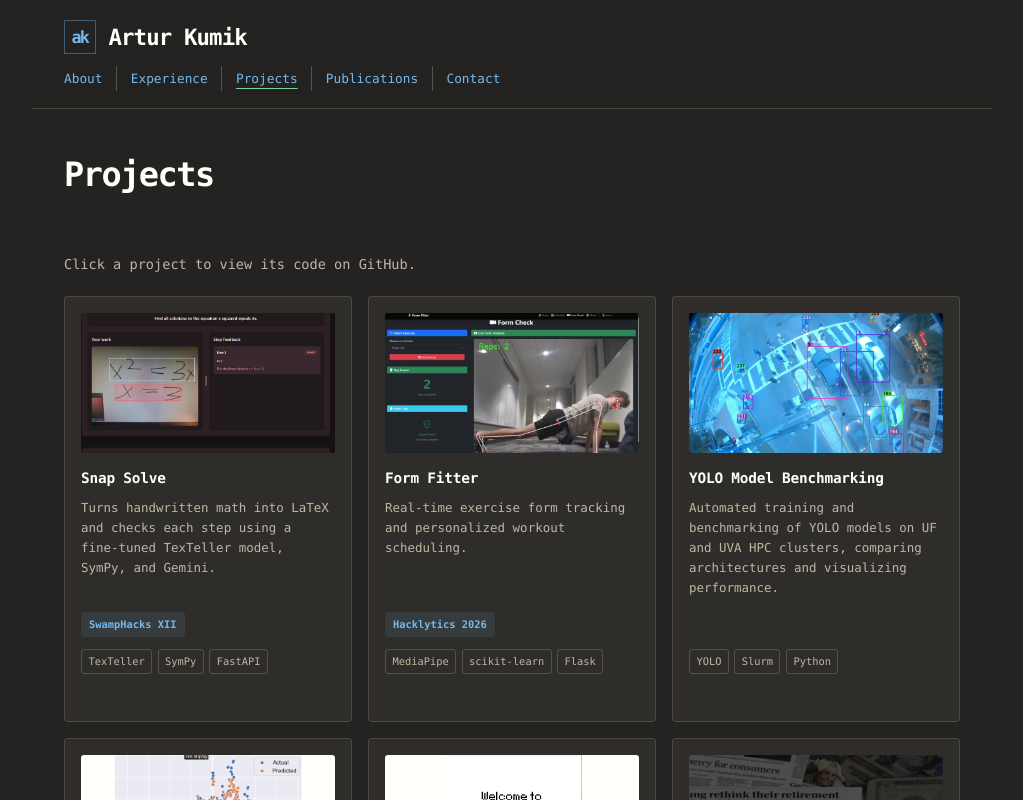
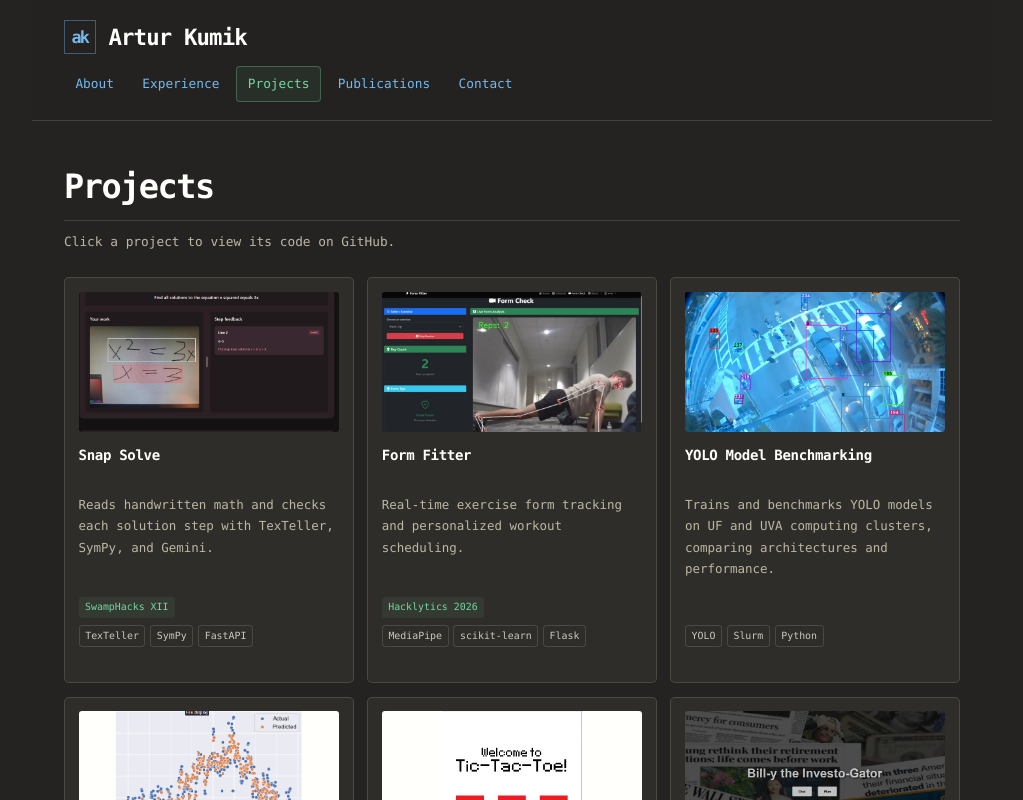
Before and after one commit to artkumik/website, a React (Vite) app: page /projects in a window 1280 px wide. Shown: the top 800 px of the page, without its empty margins (128-1151 px from the left). Built offline with nearby package versions, Linux system fonts and the light colour scheme.

Commit message:
update website style

```diff
--- a/src/App.css
+++ b/src/App.css
@@ -11,10 +11,13 @@ body { margin: 0; background: #242321; color: #fffffc; -webkit-font-smoothing: a
 .navbar .nav-container { max-width: 896px; display: grid; grid-template-columns: 1fr auto; gap: .6rem; }
 .navbar .nav-logo { color: #fffffc; font-size: 1.4rem; letter-spacing: -.04em; font-weight: 700; }
 .navbar .nav-menu { grid-column: 1 / -1; gap: 0; }
-.navbar .nav-menu li + li { border-left: 1px solid #beb7a455; margin-left: .85rem; padding-left: .85rem; }
+.navbar .nav-menu { gap: .35rem; }
+.navbar .nav-menu li + li { margin: 0; padding: 0; border: 0; }
 .navbar .nav-link { color: var(--accent); font-size: .8rem; font-weight: 400; }
-.navbar .nav-link.active { color: var(--accent); text-decoration: underline; text-underline-offset: 5px; border: 0; padding-bottom: .25rem; }
-.App .page-title { color: #fffffc; font-family: var(--mono); font-size: clamp(1.7rem, 4vw, 2.1rem); line-height: 1.3; text-align: left; font-weight: 600; letter-spacing: -.045em; margin: .25rem 0 .6rem; padding: 0; border: 0; position: relative; }
+.navbar .nav-link { display: block; padding: .35rem .65rem; border: 1px solid transparent; border-radius: 4px; }
+.navbar .nav-link.active { color: var(--secondary); background: #76d6a012; border-color: #76d6a055; text-decoration: none; }
+.navbar .nav-link:hover { text-decoration: none; background: #beb7a40d; }
+.App .page-title { color: #fffffc; font-family: var(--mono); font-size: clamp(1.7rem, 4vw, 2.1rem); line-height: 1.3; text-align: left; font-weight: 600; letter-spacing: -.045em; margin: .25rem 0 .6rem; padding: 0 0 .75rem; border: 0; border-bottom: 1px solid var(--line); position: relative; }
 .App .page-title::after { display: none; }
 .App .page-intro { color: var(--muted); text-align: left; font-size: .85rem; margin: .5rem 0 0; }
 .App .section { margin: 0; }
@@ -31,26 +34,6 @@ body { margin: 0; background: #242321; color: #fffffc; -webkit-font-smoothing: a
 .App .cert-item { gap: 1rem; font-size: .95rem; }
 .App .cert-issuer { color: var(--muted); }
 .about-closing { padding-top: 1rem; border-top: 1px solid var(--line); }
-.App .projects-intro { color: #beb7a4; font-size: .85rem; margin-bottom: 1.25rem; }
-.App .projects-grid { grid-template-columns: repeat(3, minmax(0, 1fr)); gap: 1rem; }
-.App .project-card { background: #2f2d29; border: 1px solid var(--line); border-radius: 4px; padding: 1rem; }
-.App .project-card:hover { background: #3b3831; border-color: #74b9ed; transform: none; }
-.App .project-image-wrapper { height: 140px; border: 0; border-radius: 2px; }
-.App .project-img { opacity: 1; filter: none; display: block; object-fit: cover; }
-.App .project-title { font-family: var(--mono); font-size: 1rem; }
-.App .project-description { color: #beb7a4; font-size: .9rem; line-height: 1.6; }
-.App .project-meta { color: #beb7a4; font-family: var(--mono); }
-.App .project-type { color: #beb7a4; }
-.App .tech-tag { color: #beb7a4; border-color: #beb7a444; font-family: var(--mono); font-size: .65rem; }
-.App .hackathon-badge { color: #74b9ed; background: #74b9ed1a; border: 0; border-radius: 3px; font-family: var(--mono); font-size: .65rem; }
-.App .year-group { grid-template-columns: 60px 1fr; border-color: var(--line); }
-.App .year-heading { color: var(--muted); font-family: var(--mono); }
-.App .publication-item { padding: 1rem; border: 1px solid var(--line); background: #2f2d29; border-radius: 4px; }
-.App .pub-title { color: #fffffc; font-family: var(--mono); font-size: 1.05rem; line-height: 1.5; }
-.App .pub-summary { color: #beb7a4; font-size: .95rem; line-height: 1.65; margin: .5rem 0 .8rem; }
-.App .pub-authors { color: #beb7a4; }
-.App .pub-venue, .App .pub-note { color: #beb7a4; }
-.App .pub-action-link { color: var(--link); font-family: var(--mono); font-size: .8rem; }
 .App .timeline-item::before { background: #beb7a466; }
 .App .timeline-dot { border-color: #242321; box-shadow: 0 0 0 2px #beb7a466; }
 .App .exp-card { background: #2f2d29; border-color: var(--line); border-radius: 4px; }
@@ -66,24 +49,19 @@ body { margin: 0; background: #242321; color: #fffffc; -webkit-font-smoothing: a
 .skip-link { position: fixed; left: 1rem; top: -100px; z-index: 200; background: #242321; padding: .5rem 1rem; }
 .skip-link:focus { top: .5rem; }
 @media (max-width: 768px) {
- .App .projects-grid { grid-template-columns: repeat(2, minmax(0, 1fr)); }
  .App .page-container { padding: 1.75rem 1.25rem; gap: 1.25rem; }
  .App .navbar { padding: 1rem 1.25rem; }
  .navbar .nav-menu { display: none; background: #242321; border: 1px solid var(--line); padding: .5rem 1rem; top: calc(100% + 1rem); border-radius: 4px; }
  .navbar .nav-menu.active { display: flex; max-height: none; }
  .navbar .nav-menu li + li { margin-left: 0; padding-left: 0; border-left: 0; }
  .navbar .hamburger { grid-column: 2; grid-row: 1; }
- .App .year-group, .App .skill-row { grid-template-columns: 1fr; gap: .5rem; }
  .App .cert-item { gap: .1rem; }
 }
-@media (max-width: 600px) { .App .projects-grid { grid-template-columns: 1fr; } }
 @media (prefers-reduced-motion: reduce) { *, *::before, *::after { transition: none !important; scroll-behavior: auto !important; } }
 
 .navbar .nav-logo { display: inline-flex; align-items: center; gap: .8rem; }
 .brand-mark { color: #74b9ed; font-size: 1.05rem; font-weight: 600; letter-spacing: -.1em; border: 1px solid #74b9ed66; padding: .15rem .4rem; line-height: 1.6; }
 .App .site-footer { max-width: 896px; margin: 1rem auto 0; background: transparent; }
-.App .project-description { font-size: .78rem; }
-.App .project-title { font-size: .9rem; }
 .App .exp-description li { font-size: .82rem; }
 .App .exp-role { font-size: 1.05rem; }
 .App .exp-company { font-size: .85rem; }
@@ -93,14 +71,9 @@ body { margin: 0; background: #242321; color: #fffffc; -webkit-font-smoothing: a
 .navbar .nav-link.active { text-decoration-color: var(--secondary); }
 .App .timeline-dot { background: var(--accent); }
 .App .exp-current { color: var(--accent); }
-.App .project-title, .App .exp-role, .App .cert-title { color: #fffffc; }
-.App .project-image-wrapper { background: #242321; }
 .App .hamburger span { background: #fffffc; }
 ::selection { background: #74b9ed; color: #000000; }
 
-.project-preview { margin: 0 0 .85rem; }
-.App .project-preview .project-image-wrapper { margin-bottom: 0; border-radius: 3px; background: #181817; }
-.App .preview-math .project-img { object-position: center top; }
-.App .preview-game .project-img, .App .preview-chart .project-img { object-fit: contain; background: #fffffc; }
-.App .preview-traffic .project-img { object-position: center 40%; }
-.App .project-card:hover .project-img { opacity: 1; }
+.App .portfolio-card { display: flex; flex-direction: column; min-width: 0; padding: .85rem; border: 1px solid var(--line); border-radius: 5px; background: #2f2d29; color: #fffffc; transition: border-color .15s ease; }
+.App .portfolio-card:hover { border-color: var(--accent); }
+.portfolio-title { font: inherit; font-size: .88rem; font-weight: 600; line-height: 1.5; margin: 0 0 .4rem; letter-spacing: -.025em; }
--- a/src/pages/Experience.css
+++ b/src/pages/Experience.css
@@ -49,3 +49,5 @@
   .exp-card { padding: 1rem; }
   .exp-role { font-size: 1.15rem; }
 }
+
+.exp-period { display: block; }
--- a/src/pages/Projects.css
+++ b/src/pages/Projects.css
@@ -1,186 +1,18 @@
-/* Section Base & Intro */
-.projects-section {
-  margin-top: 0.6rem;
-}
-
-.projects-intro {
-  font-size: 0.95rem;
-  color: #c0c0c0;
-  max-width: 700px;
-  margin-bottom: 1.25rem;
-  line-height: 1.6;
-}
-
-/* 3-Column Ultra-Compact Grid Layout */
-.projects-grid {
-  display: grid;
-  grid-template-columns: repeat(3, 1fr);
-  grid-auto-rows: 1fr;
-  gap: .9rem;
-}
-
-/* Project Card Link Wrapper */
-.project-card-link {
-  text-decoration: none;
-  color: inherit;
-  display: flex;
-  flex-direction: column;
-}
-
-/* Tighter Minimalist Card Frame */
-.project-card {
-  background: transparent;
-  border: 1px solid #1a1a1a;
-  border-radius: 4px;
-  padding: 1.1rem;
-  display: flex;
-  flex-direction: column;
-  justify-content: space-between;
-  transition: all 0.25s cubic-bezier(0.25, 0.8, 0.25, 1);
-  overflow: hidden;
-  flex: 1;
-}
-
-.project-card-link:hover .project-card {
-  border-color: #333333;
-  background: rgba(255, 255, 255, 0.01);
-  transform: none;
-  cursor: pointer;
-}
-
-.project-content {
-  display: flex;
-  flex-direction: column;
-  flex: 1;
-}
-
-/* Compact Image Thumbnail Component */
-.project-image-wrapper {
-  width: 100%;
-  height: 115px;
-  /* Significantly shorter vertical footprint */
-  border-radius: 2px;
-  overflow: hidden;
-  border: 1px solid #161616;
-  background: #0d0d0d;
-  margin-bottom: .75rem;
-}
-
-.project-img {
-  width: 100%;
-  height: 100%;
-  object-fit: cover;
-  opacity: 0.5;
-  filter: grayscale(100%);
-  transition: all 0.25s ease;
-}
-
-.project-card:hover .project-img {
-  opacity: 0.8;
-  filter: grayscale(0%);
-}
-
-/* Card Content Header */
-.project-card-header {
-  margin-bottom: 0.4rem;
-}
-
-.project-title {
-  color: #ffffff;
-  margin: 0 0 0.35rem 0;
-  font-size: 1.05rem;
-  /* Cleaned font profile */
-  font-weight: 600;
-  letter-spacing: -0.2px;
-}
-
-/* Metadata Rows */
-.project-meta {
-  display: flex;
-  gap: 0.6rem;
-  font-size: 0.75rem;
-  color: #909090;
-}
-
-.project-type {
-  font-weight: 500;
-  color: #a0a0a0;
-}
-
-.project-timeline {
-  font-variant-numeric: tabular-nums;
-}
-
-/* Card Body Copy */
-.project-description {
-  color: #999999;
-  line-height: 1.45;
-  margin: 0 0 .85rem 0;
-  font-size: 0.825rem;
-  /* High-density font downscaling */
-  flex-grow: 1;
-}
-
-/* Mini Technical Stack Tags */
-.project-tech {
-  display: flex;
-  min-height: 3.5rem;
-  align-content: flex-start;
-  align-items: flex-start;
-  gap: 0.35rem;
-  flex-wrap: wrap;
-  width: 100%;
-  margin-top: auto;
-  justify-content: flex-start;
-}
-
-.tech-tag {
-  display: inline-block;
-  background: transparent;
-  color: #666666;
-  padding: 0.15rem 0.4rem;
-  border: 1px solid #1a1a1a;
-  border-radius: 3px;
-  font-size: 0.7rem;
-  font-weight: 400;
-}
-
-.project-card-link:hover .tech-tag {
-  border-color: #262626;
-  color: #999999;
-}
-
-/* Responsive Overrides scaling backwards */
-@media (max-width: 1000px) {
-  .projects-grid {
-    grid-template-columns: repeat(2, 1fr);
-    /* 2 columns on small laptop viewports */
-  }
-}
-
-@media (max-width: 650px) {
-  .projects-grid {
-    grid-template-columns: 1fr;
-    /* Pure stack timeline array for devices */
-    gap: 1rem;
-  }
-
-  .project-footer-row {
-    flex-direction: column;
-    align-items: flex-start;
-    gap: 0.5rem;
-  }
-}
-.project-entry { display: flex; flex-direction: column; min-width: 0; }
-.project-entry .project-card-link { flex: 1; }
-
-.project-image-wrapper { position: relative; }
-.hackathon-badge { align-self: flex-start; display: inline-flex; align-items: center; gap: .35rem; color: #c9efd6; font-size: .68rem; font-weight: 600; padding: .2rem .5rem; border: 1px solid #4a6854; border-radius: 4px; background: #233c2b; margin-bottom: .65rem; }
-.project-meta { flex-wrap: wrap; }
-
-.project-footer { margin-top: auto; }
-.project-event { min-height: 2rem; margin-bottom: .35rem; }
-.project-event .hackathon-badge { margin: 0; }
-.project-footer .project-tech { margin-top: 0; }
-
-.project-preview { flex-shrink: 0; }
+.projects-intro { margin: .5rem 0 0; color: var(--muted); font-size: .8rem; }
+.projects-grid { display: grid; grid-template-columns: repeat(3, minmax(0, 1fr)); grid-auto-rows: 1fr; gap: .85rem; }
+.App .project-card { text-decoration: none; }
+.App .project-card:hover { color: #fffffc; border-color: var(--accent); text-decoration: none; }
+.project-preview { height: 140px; flex-shrink: 0; overflow: hidden; border-radius: 3px; background: #181817; margin-bottom: .85rem; }
+.project-preview img { width: 100%; height: 100%; object-fit: cover; display: block; }
+.preview-math img { object-position: center top; }
+.preview-traffic img { object-position: center 40%; }
+.preview-game img, .preview-chart img { object-fit: contain; background: #fffffc; }
+.project-title { min-height: 2.65rem; }
+.project-description { color: var(--muted); font-size: .78rem; line-height: 1.7; margin: 0; }
+.project-footer { margin-top: auto; padding-top: .9rem; }
+.project-event { min-height: 1.65rem; margin-bottom: .35rem; }
+.hackathon-badge { display: inline-block; color: var(--secondary); background: #76d6a012; border-radius: 3px; padding: .15rem .4rem; font-size: .62rem; line-height: 1.6; }
+.project-tech { list-style: none; display: flex; flex-wrap: wrap; align-content: flex-start; align-items: flex-start; gap: .3rem; min-height: 2.7rem; padding: 0; margin: 0; }
+.tech-tag { border: 1px solid var(--line); border-radius: 3px; padding: .12rem .35rem; color: #cbc8bf; font-size: .62rem; line-height: 1.6; }
+@media (max-width: 768px) { .projects-grid { grid-template-columns: repeat(2, minmax(0, 1fr)); } }
+@media (max-width: 600px) { .projects-grid { grid-template-columns: 1fr; } }
--- a/src/pages/Projects.jsx
+++ b/src/pages/Projects.jsx
@@ -6,10 +6,8 @@ function Projects() {
     {
       id: 7,
       title: 'Snap Solve',
-      description: 'Turns handwritten math into LaTeX and checks each step using a fine-tuned TexTeller model, SymPy, and Gemini.',
+      description: 'Reads handwritten math and checks each solution step with TexTeller, SymPy, and Gemini.',
       technologies: ['TexTeller', 'SymPy', 'FastAPI'],
-      timeline: 'Hackathon',
-      type: 'AI / Education',
       image: ProjectImages.snapSolve,
       imageAlt: 'Handwritten equations beside feedback identifying an incorrect step',
       previewType: 'math',
@@ -21,8 +19,6 @@ function Projects() {
       title: 'Form Fitter',
       description: 'Real-time exercise form tracking and personalized workout scheduling.',
       technologies: ['MediaPipe', 'scikit-learn', 'Flask'],
-      timeline: '2026',
-      type: 'AI / Fitness',
       image: ProjectImages.formFitter,
       imageAlt: 'Push-up pose tracking with a repetition counter and form feedback',
       previewType: 'pose',
@@ -32,10 +28,8 @@ function Projects() {
     {
       id: 1,
       title: 'YOLO Model Benchmarking',
-      description: 'Automated training and benchmarking of YOLO models on UF and UVA HPC clusters, comparing architectures and visualizing performance.',
+      description: 'Trains and benchmarks YOLO models on UF and UVA computing clusters, comparing architectures and performance.',
       technologies: ['YOLO', 'Slurm', 'Python'],
-      timeline: 'Jan 2025 - Present',
-      type: 'Research',
       image: ProjectImages.yoloDetection,
       imageAlt: 'Traffic intersection camera footage with vehicle detection boxes',
       previewType: 'traffic',
@@ -44,10 +38,8 @@ function Projects() {
     {
       id: 3,
       title: 'London Weather Analysis',
-      description: 'Time series prediction achieving 0.79 R² using Regression Trees and Ada Boosting.',
-      technologies: ['Python', 'sklearn', 'Pandas'],
-      timeline: 'Academic',
-      type: 'Data Analysis',
+      description: 'Predicts London temperatures with regression trees and AdaBoost, achieving an R² of 0.79.',
+      technologies: ['Python', 'scikit-learn', 'pandas'],
       image: ProjectImages.londonWeather,
       imageAlt: 'Scatter plot comparing actual and predicted weather values',
       previewType: 'chart',
@@ -56,10 +48,8 @@ function Projects() {
     {
       id: 2,
       title: 'Tic Tac Toe RL',
-      description: 'Reinforcement Learning algorithm with Pygame interface for playing against AI.',
+      description: 'A Q-learning agent you can play against through a Pygame interface.',
       technologies: ['Python', 'Pygame', 'NumPy'],
-      timeline: 'Academic',
-      type: 'AI/ML',
       image: ProjectImages.rlGameplay,
       imageAlt: 'Tic-tac-toe interface with options to play against AI',
       previewType: 'game',
@@ -70,8 +60,6 @@ function Projects() {
       title: 'Bill-y the Investo-Gator',
       description: 'Analyzes spending from bank CSVs and answers budgeting questions with AI chat and spoken responses.',
       technologies: ['Flask', 'Gemini', 'ElevenLabs'],
-      timeline: 'Jan 2026',
-      type: 'AI / Finance',
       image: ProjectImages.billY,
       imageAlt: 'Bill-y finance assistant homepage with Chat and Plan options',
       previewType: 'finance',
@@ -82,58 +70,38 @@ function Projects() {
 
   return (
     <div className="page-container">
+      <header>
         <h1 className="page-title">Projects</h1>
-
-      <section className="projects-section">
         <p className="projects-intro">Click a project to view its code on GitHub.</p>
-<div className="projects-grid">
+      </header>
+      <section className="projects-grid" aria-label="Project collection">
         {projects.map((project) => (
-            <div key={project.id} className={`project-entry ${project.hackathon ? 'hackathon-project' : ''}`}>
           <a
+            key={project.id}
             href={project.url}
             target="_blank"
             rel="noopener noreferrer"
-              className="project-card-link"
+            className="project-card portfolio-card"
           >
-              <div className="project-card">
-
-                <figure className={`project-preview preview-${project.previewType}`}>
-                  <div className="project-image-wrapper">
-                    <img
-                      src={project.image}
-                      alt={project.imageAlt}
-                      className="project-img"
-                      loading="lazy"
-                    />
+            <div className={`project-preview preview-${project.previewType}`}>
+              <img src={project.image} alt={project.imageAlt} loading="lazy" />
             </div>
-                </figure>
-
-                <div className="project-content">
-                  <div>
-                    <div className="project-card-header">
-                      <h3 className="project-title">{project.title}</h3>
-                    </div>
+            <div className="project-body">
+              <h2 className="project-title portfolio-title">{project.title}</h2>
               <p className="project-description">{project.description}</p>
             </div>
-
             <div className="project-footer">
               <div className="project-event">
                 {project.hackathon && <span className="hackathon-badge">{project.hackathon}</span>}
               </div>
-                    <div className="project-tech">
-                      {project.technologies.map((tech, index) => (
-                        <span key={index} className="tech-tag">{tech}</span>
+              <ul className="project-tech" aria-label="Technologies">
+                {project.technologies.map(tech => (
+                  <li key={tech} className="tech-tag">{tech}</li>
                 ))}
-                    </div>
-                  </div>
-                </div>
-
+              </ul>
             </div>
           </a>
-
-            </div>
         ))}
-        </div>
       </section>
     </div>
   );
```
Also changed, not shown: src/pages/Experience.jsx (+20 -22 lines), src/pages/Publications.css (+15 -120 lines), src/pages/Publications.jsx (+21 -52 lines). Lines whose indentation alone changed are shown as unchanged.
